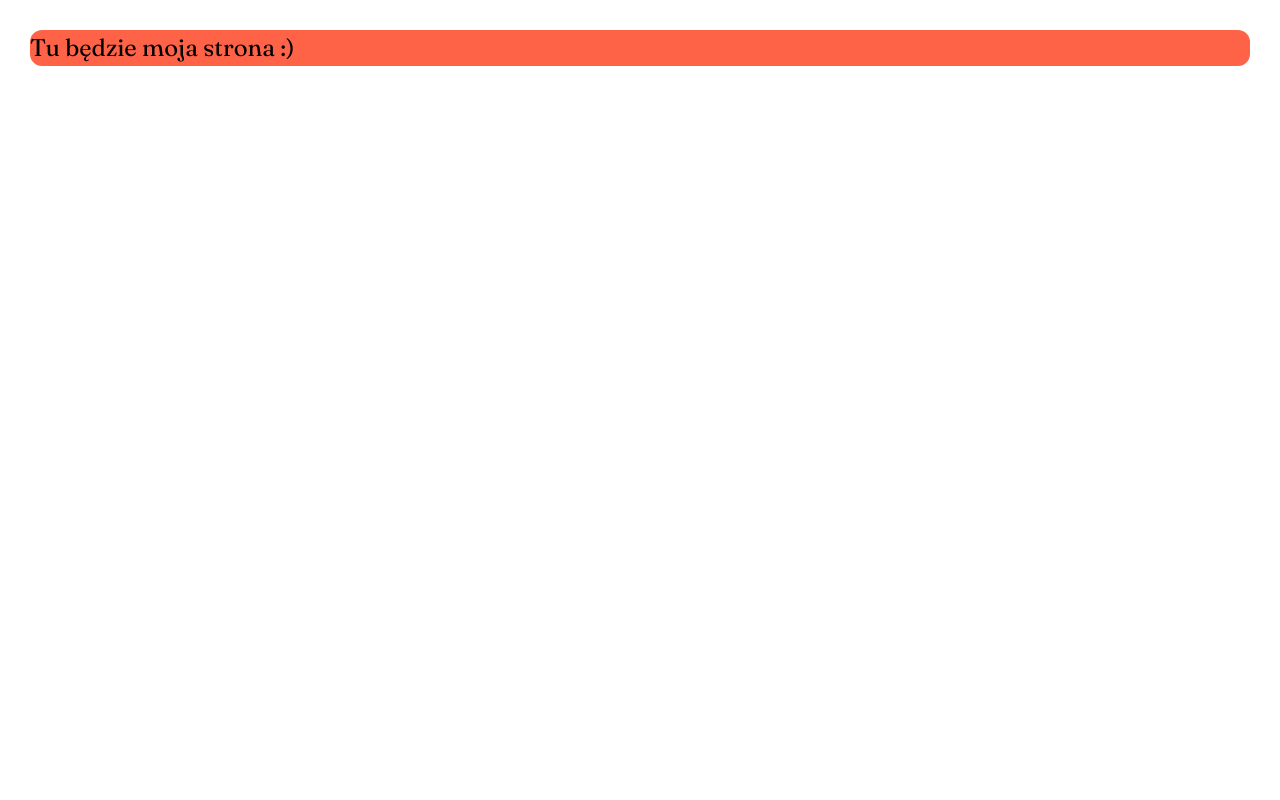
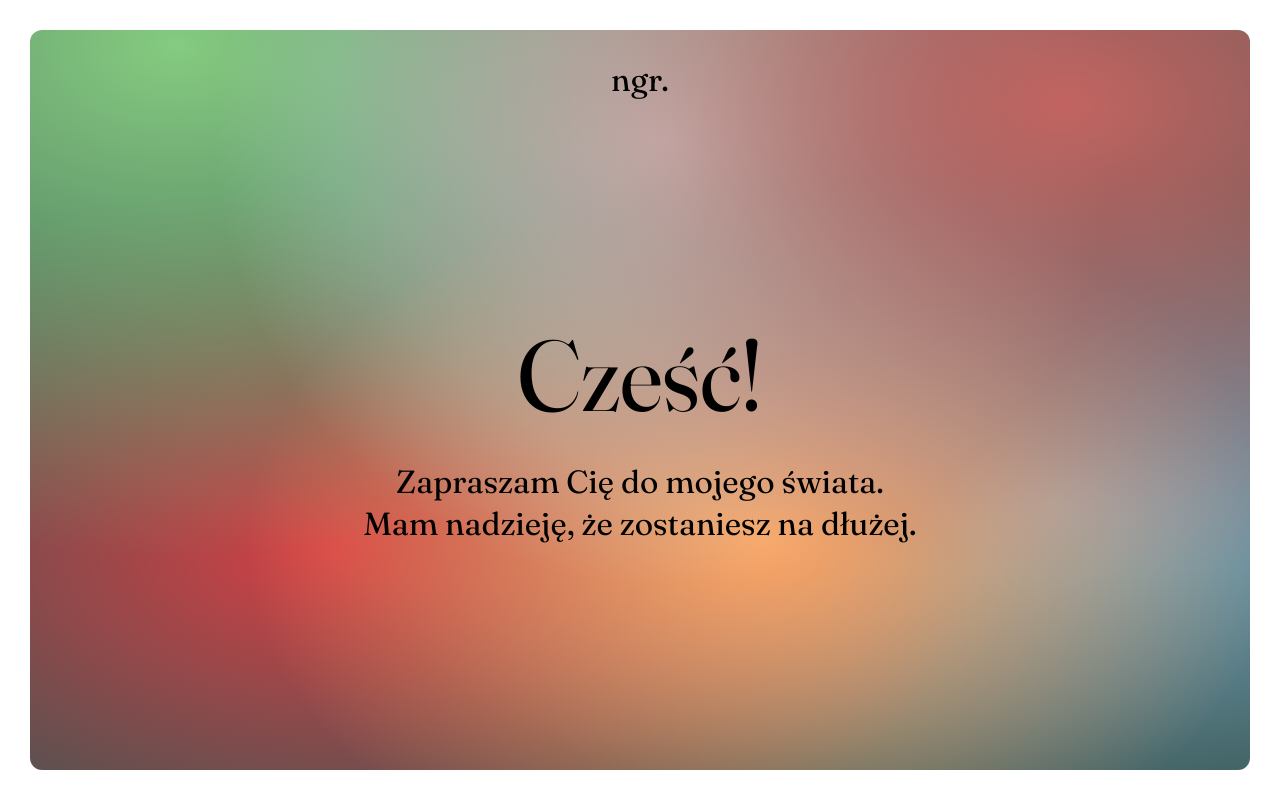
Before and after one commit to natalia-giersa-ratajczyk/ngr.studio.v2, a Next.js app: page / in a window 1280 px wide. Built offline with nearby package versions, Linux system fonts and the light colour scheme.

Commit message:
Add Hero section

```diff
--- a/src/app/globals.css
+++ b/src/app/globals.css
@@ -22,6 +22,10 @@
 
 :root {
   --heading-font: "Fraunces", serif;
+
+  --color-nebula-900: "#172422";
+  --color-blue-100: "#EDF3F7";
+  --color-gray-800: "#353535";
 }
 
 *,
--- a/src/app/page.module.css
+++ /dev/null
@@ -1,5 +0,0 @@
-.roundedContainer {
-  background-color: tomato;
-  margin: 30px;
-  border-radius: 12px;
-}
--- a/src/app/page.tsx
+++ b/src/app/page.tsx
@@ -1,9 +1,7 @@
-import styles from "./page.module.css";
+import { Hero } from "@/components/Hero";
+
+// import styles from "./page.module.css";
 
 export default function Home() {
-  return (
-    <section className={styles.roundedContainer}>
-      <h1>Tu będzie moja strona :)</h1>
-    </section>
-  );
+  return <Hero />;
 }
--- /dev/null
+++ b/src/components/Hero/Hero.module.css
@@ -0,0 +1,44 @@
+.heroWrapper {
+  margin: 30px;
+  padding: 0 30px 30px 30px;
+  height: calc(100dvh - 60px);
+  border-radius: 12px;
+  background-color: rgb(56, 86, 83);
+  background-image:
+    radial-gradient(at 85% 10%, rgb(194, 100, 97) 0px, transparent 50%),
+    radial-gradient(at 52% 15%, rgb(193, 215, 213) 0px, transparent 50%),
+    radial-gradient(at 60% 69%, rgb(252, 166, 100) 0px, transparent 50%),
+    radial-gradient(at 12% 2%, rgb(133, 203, 128) 0px, transparent 50%),
+    radial-gradient(at 25% 70%, rgb(213, 63, 68) 0px, transparent 50%),
+    radial-gradient(at 84% 64%, rgb(127, 173, 199) 0px, transparent 50%);
+}
+
+.navWrapper {
+  height: 100px;
+  display: flex;
+  align-items: center;
+  justify-content: center;
+}
+
+.heroTextWrapper {
+  height: calc(100% - 100px);
+  display: flex;
+  flex-direction: column;
+  align-items: center;
+  justify-content: center;
+  gap: 36px;
+  color: var(--color-gray-800);
+}
+
+.primeryHeroHeading {
+  font-size: 6.25rem;
+  line-height: 1;
+}
+
+.secondaryHeroHeading {
+  display: flex;
+  flex-direction: column;
+  align-items: center;
+  font-size: 2rem;
+  line-height: 1.3;
+}
--- /dev/null
+++ b/src/components/Hero/Hero.tsx
@@ -0,0 +1,19 @@
+import { Logo } from "../Logo";
+import styles from "./Hero.module.css";
+
+export const Hero = () => {
+  return (
+    <section className={styles.heroWrapper}>
+      <nav className={styles.navWrapper}>
+        <Logo />
+      </nav>
+      <div className={styles.heroTextWrapper}>
+        <h1 className={styles.primeryHeroHeading}>Cześć!</h1>
+        <h2 className={styles.secondaryHeroHeading}>
+          <span>Zapraszam Cię do mojego świata.</span>
+          <span>Mam nadzieję, że zostaniesz na dłużej.</span>
+        </h2>
+      </div>
+    </section>
+  );
+};
--- /dev/null
+++ b/src/components/Hero/index.ts
@@ -0,0 +1 @@
+export { Hero } from "./Hero";
--- /dev/null
+++ b/src/components/Logo/Logo.module.css
@@ -0,0 +1,12 @@
+.logo {
+  --size: 2rem;
+
+  color: var(--color-nebula-900);
+  font-family: var(--heading-font);
+  font-size: var(--size);
+  user-select: none;
+}
+
+.lightVariant {
+  color: var(--color-blue-100);
+}
--- /dev/null
+++ b/src/components/Logo/Logo.tsx
@@ -0,0 +1,8 @@
+import styles from "./Logo.module.css";
+import { LogoProps } from "./Logo.types";
+
+export const Logo = ({ colorVariant = "dark" }: LogoProps) => {
+  const lightColorVariant = colorVariant === "light" ? styles["lightVariant"] : "";
+
+  return <span className={`${styles.logo} ${lightColorVariant}`}>ngr.</span>;
+};
--- /dev/null
+++ b/src/components/Logo/Logo.types.ts
@@ -0,0 +1,3 @@
+export type LogoProps = {
+  colorVariant?: "dark" | "light";
+};
--- /dev/null
+++ b/src/components/Logo/index.ts
@@ -0,0 +1 @@
+export { Logo } from "./Logo";
```
